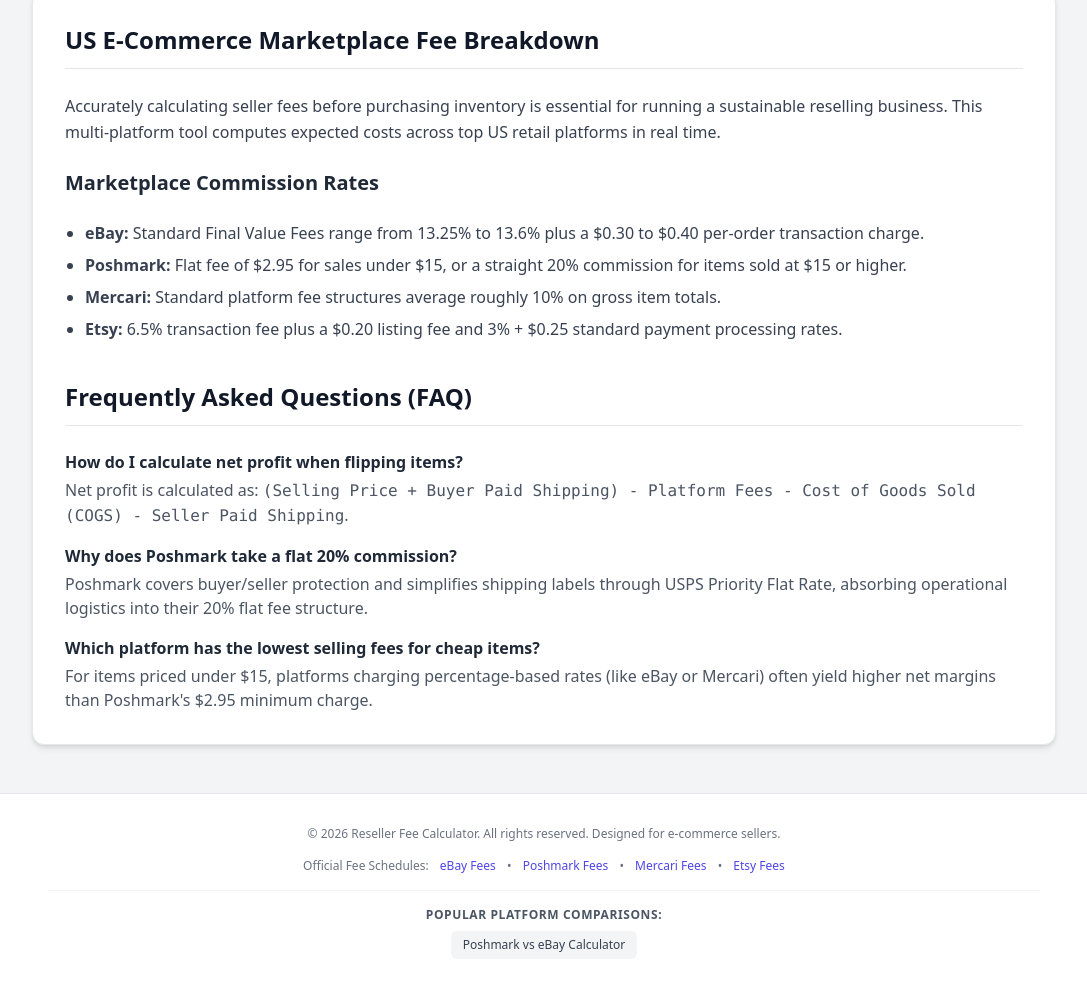
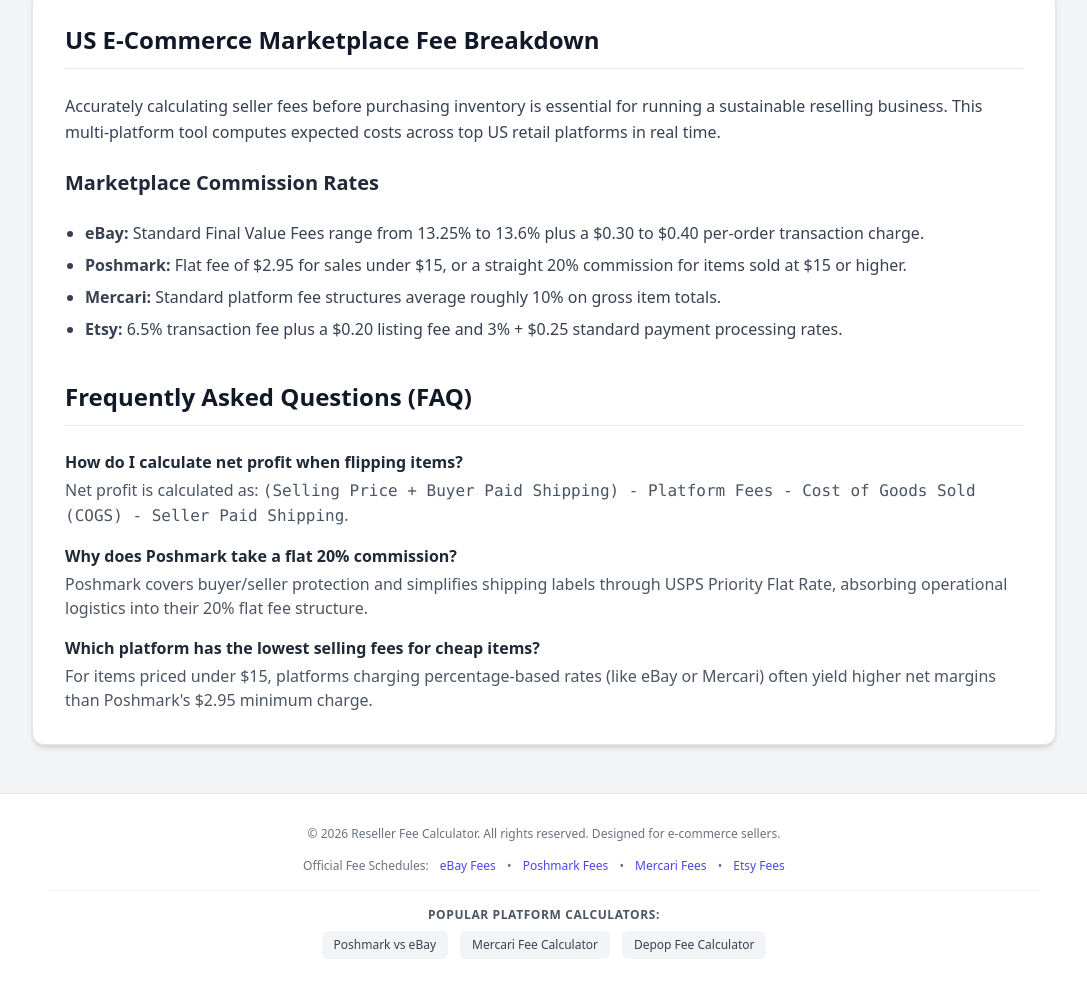
Before and after one commit to Awaisexpert/reseller-fee-calculator, a plain HTML site: page index.html in a window 1280 px wide. Shown: the part 631-1622 px from the top of the page, without its empty margins (96-1183 px from the left). Drawn offline with nearby package versions, Linux system fonts and the light colour scheme.

Commit message:
Update SEO keywords and footer text

```diff
--- a/index.html
+++ b/index.html
@@ -7,7 +7,7 @@
     <!-- Primary SEO Meta Tags -->
     <title>Free Reseller Fee Calculator | eBay, Poshmark, Mercari, Etsy</title>
     <meta name="description" content="Calculate net payouts, platform commission rates, and profit margins for eBay, Poshmark, Mercari, and Etsy side-by-side. Free multi-platform tool.">
-    <meta name="keywords" content="reseller fee calculator, poshmark fee calculator, ebay profit calculator, mercari seller fees, etsy profit calculator, flipping fee calculator">
+    <meta name="keywords" content="reseller fee calculator, poshmark fee calculator, ebay profit calculator, mercari seller fees, etsy profit calculator, depop fee calculator, flipping fee calculator">
     <link rel="canonical" href="https://www.reseller-fee-calculator.com/">
 
     <!-- Complete Open Graph / Facebook Social Tags -->
@@ -160,7 +160,7 @@
         </article>
     </main>
 
-    <!-- Integrated Footer (Outbound links & Internal SEO Links) -->
+    <!-- Footer with External Policy Links & Internal Sub-Page Links -->
     <footer class="bg-white border-t border-gray-200 py-8 mt-12 text-center text-xs text-gray-500">
         <div class="max-w-5xl mx-auto px-4 space-y-4">
             <p>&copy; 2026 Reseller Fee Calculator. All rights reserved. Designed for e-commerce sellers.</p>
@@ -176,19 +176,24 @@
                 <a href="https://www.etsy.com/legal/fees/" target="_blank" rel="noopener noreferrer" class="text-indigo-600 hover:underline">Etsy Fees</a>
             </p>
 
-            <!-- SEO Internal Links Section -->
             <div class="border-t border-gray-100 pt-4 mt-4">
-                <p class="text-xs font-semibold text-gray-600 uppercase tracking-wider mb-2">Popular Platform Comparisons:</p>
+                <p class="text-xs font-semibold text-gray-600 uppercase tracking-wider mb-2">Popular Platform Calculators:</p>
                 <div class="flex justify-center flex-wrap gap-3 text-xs">
                     <a href="/poshmark-vs-ebay" class="px-3 py-1.5 bg-gray-100 hover:bg-indigo-50 hover:text-indigo-600 text-gray-700 rounded-md transition font-medium">
-                        Poshmark vs eBay Calculator
+                        Poshmark vs eBay
+                    </a>
+                    <a href="/mercari-fee-calculator" class="px-3 py-1.5 bg-gray-100 hover:bg-indigo-50 hover:text-indigo-600 text-gray-700 rounded-md transition font-medium">
+                        Mercari Fee Calculator
+                    </a>
+                    <a href="/depop-fee-calculator" class="px-3 py-1.5 bg-gray-100 hover:bg-indigo-50 hover:text-indigo-600 text-gray-700 rounded-md transition font-medium">
+                        Depop Fee Calculator
                     </a>
                 </div>
             </div>
         </div>
     </footer>
 
-    <!-- Calculation Engine & Counter Script -->
+    <!-- JavaScript Calculation Engine -->
     <script>
         // Local Visitor Counter
         (function initVisitorCounter() {
@@ -209,7 +214,7 @@
             }
         })();
 
-        // Calculator Logic
+        // Profit Calculations Logic
         function calculateProfits() {
             const price = parseFloat(document.getElementById('salePrice').value) || 0;
             const cost = parseFloat(document.getElementById('itemCost').value) || 0;
@@ -263,4 +268,4 @@
         }
     </script>
 </body>
-                    </html>
+</html>
```
